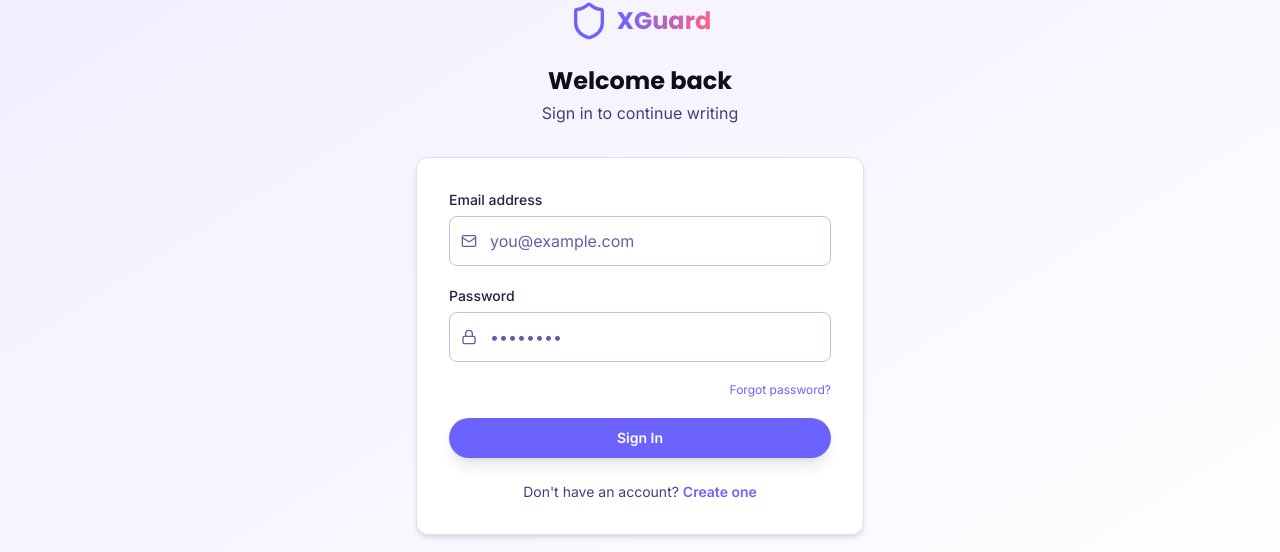
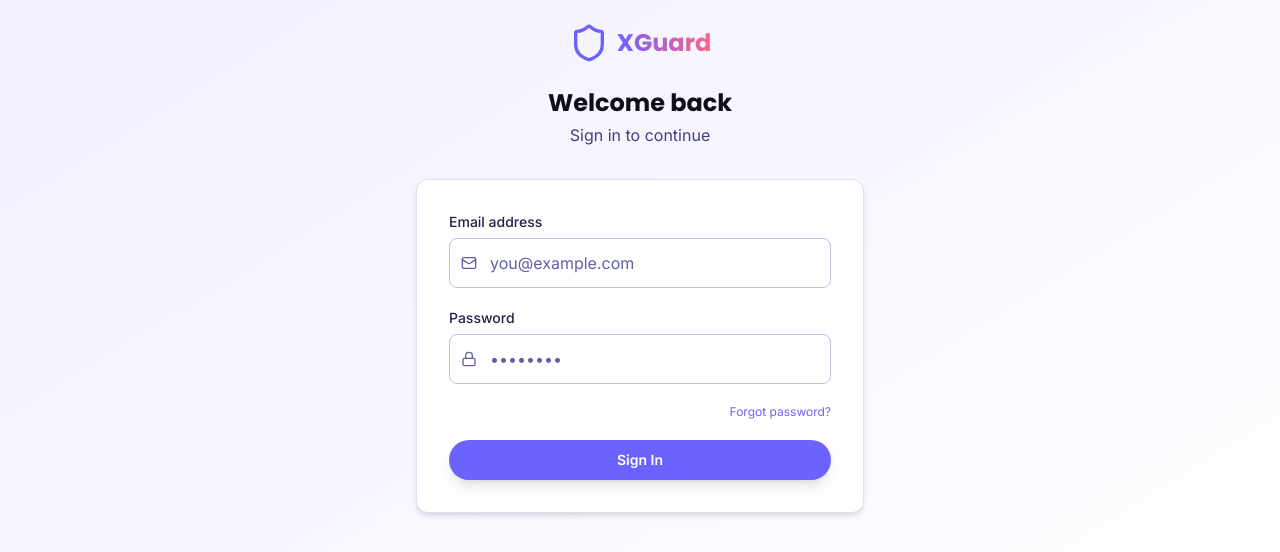
Before and after one commit to princeobieze91/xguardblog, a Next.js app: page /login in a window 1280 px wide. Shown: the part 196-748 px from the top of the page. Built offline with nearby package versions, Linux system fonts and the light colour scheme; no server answers.

Commit message:
Remove create account link from login page

```diff
--- a/app/(auth)/login/page.tsx
+++ b/app/(auth)/login/page.tsx
@@ -47,7 +47,7 @@ function LoginForm() {
           <h1 className="text-2xl font-bold font-display text-dark-900 dark:text-white">
             Welcome back
           </h1>
-          <p className="text-dark-500 mt-1">Sign in to continue writing</p>
+          <p className="text-dark-500 mt-1">Sign in to continue</p>
         </div>
 
         <div className="card p-8">
@@ -89,15 +89,6 @@ function LoginForm() {
               Sign In
             </Button>
           </form>
-          <p className="text-center text-sm text-dark-500 mt-6">
-            Don&apos;t have an account?{" "}
-            <Link
-              href="/register"
-              className="text-primary-500 font-semibold hover:underline"
-            >
-              Create one
-            </Link>
-          </p>
         </div>
       </motion.div>
     </div>
```
